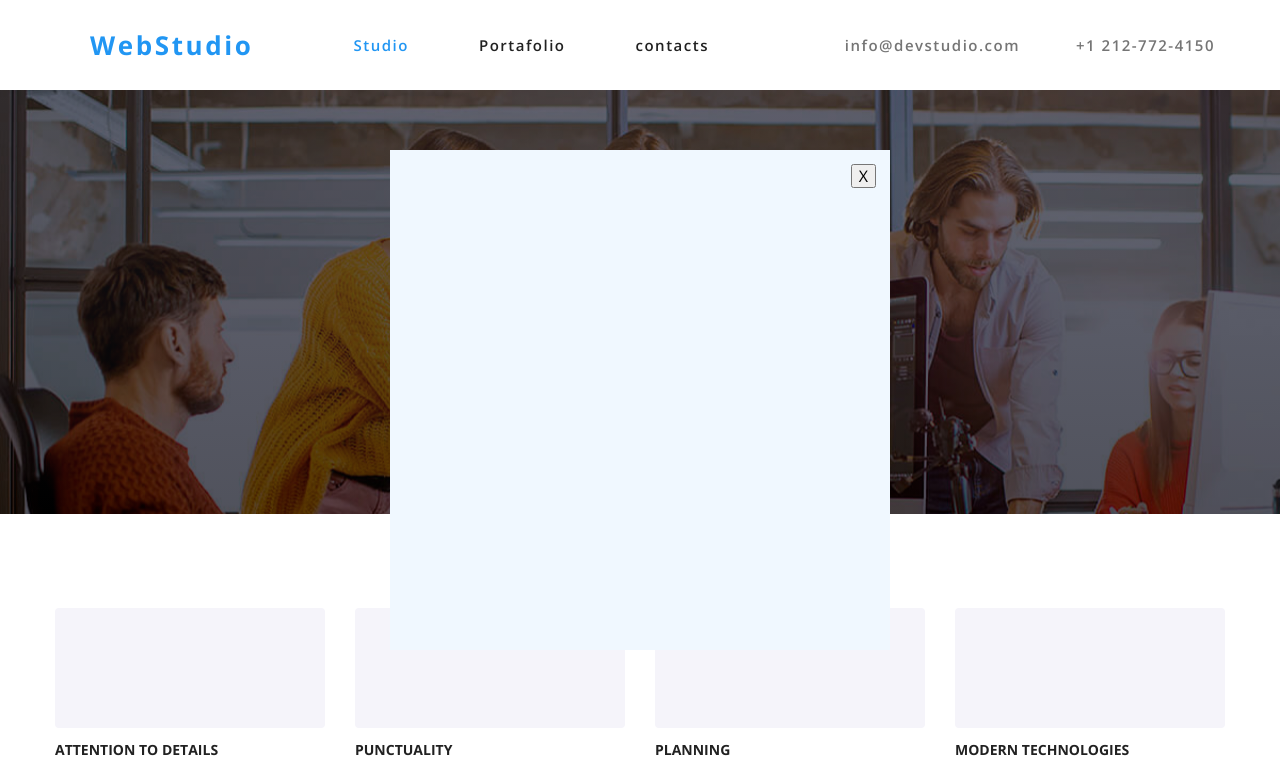
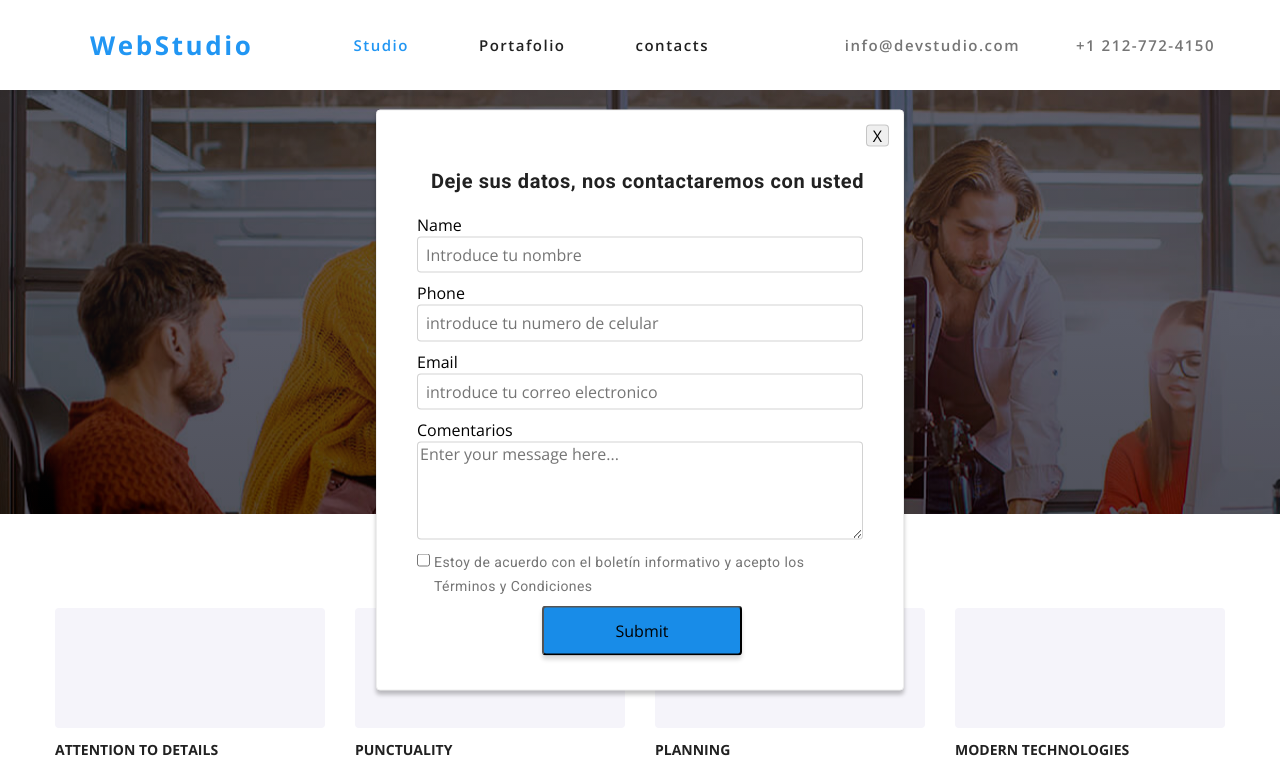
Before and after one commit to jgmorales46/goit-markup-hw-05, a plain HTML site: page index.html in a window 1280 px wide. Both pictures are taken after a click on the button "Request our service". Shown: the top 769 px of the page. Drawn offline with nearby package versions, Linux system fonts and the light colour scheme.

Commit message:
se agrego cambios a ventana modal

```diff
--- a/css/styles.css
+++ b/css/styles.css
@@ -675,20 +675,92 @@ hr {
   background-color: #212121;
 }
 .modal {
-  width: 500px;
-  height: 500px;
-  background-color: aliceblue;
+  width: 528px;
+  height: 581px;
+  background-color: #ffffff;
   position: fixed;
   top: 50%;
   left: 50%;
   transform: translate(-50%, -50%);
+  border: 1px solid rgb(238, 238, 238);
+  border-radius: 4px;
+  box-shadow: 0px 4px 4px 0px rgba(0, 0, 0, 0.25);
 
-  justify-content: flex-end;
-  display: flex;
-  align-items: flex-start;
-  padding: 14px;
+  /* filter: drop-shadow(0px 2px 1px rgba(0, 0, 0, 0.2))
+    drop-shadow(0px 1px 1px rgba(0, 0, 0, 0.14))
+    drop-shadow(0px 1px 3px rgba(0, 0, 0, 0.12)); */
+}
+.cierre__modal {
+  position: absolute;
+
+  top: 14px;
+  right: 14px;
+  margin: 0;
+  padding: 4x 8px;
+  cursor: pointer;
+  border-radius: 4px;
+  border: 1px solid rgba(33, 33, 33, 0.2);
 }
 
 .is-hidden {
   display: none;
 }
+
+/*************************************************estilos modal formulario********/
+input {
+  padding: 8px;
+  font-family: inherit;
+  border-radius: 4px;
+  border: 1px solid rgba(33, 33, 33, 0.2);
+}
+
+label {
+  display: flex;
+  flex-direction: column;
+  margin-bottom: 8px;
+  margin-top: 2px;
+  padding: 0px 40px;
+}
+textarea {
+  border-radius: 4px;
+  border: 1px solid rgba(33, 33, 33, 0.2);
+}
+.title__form {
+  color: #212121;
+  text-align: center;
+  font-family: Roboto;
+  font-size: 20px;
+  font-style: normal;
+  font-weight: 700;
+  line-height: normal;
+  letter-spacing: 0.6px;
+
+  padding-top: 38px;
+  padding-left: 15px;
+}
+.form-field {
+  display: flex;
+  align-items: baseline;
+  gap: 4px;
+  padding: 0px 40px;
+}
+
+.form-label {
+  padding: 0px;
+  color: #757575;
+  font-family: Roboto;
+  font-size: 14px;
+  font-style: normal;
+  font-weight: 400;
+  line-height: 24px; /* 171.429% */
+  letter-spacing: 0.42px;
+}
+.type__button {
+  border-radius: 4px;
+  background: #188ce8;
+  box-shadow: 0px 4px 4px 0px rgba(0, 0, 0, 0.15);
+  margin-left: 165px;
+  width: 200px;
+  height: 50px;
+  cursor: pointer;
+}
--- a/index.html
+++ b/index.html
@@ -83,7 +83,64 @@
             </button>
             <div class="backdrop is-hidden" data-modal>
               <div class="modal">
-                <button data-modal-close>X</button>
+                <button class="cierre__modal" data-modal-close>X</button>
+
+                <h3 class="title__form">
+                  Deje sus datos, nos contactaremos con usted
+                </h3>
+
+                <form>
+                  <label>
+                    Name
+                    <input
+                      type="text"
+                      name="nombre"
+                      placeholder="Introduce tu nombre"
+                    />
+                  </label>
+
+                  <label>
+                    Phone
+                    <input
+                      type="text"
+                      name="phone"
+                      placeholder="introduce tu numero de celular"
+                    />
+                  </label>
+
+                  <label>
+                    Email
+                    <input
+                      type="email"
+                      name="email"
+                      placeholder="introduce tu correo electronico"
+                    />
+                  </label>
+
+                  <label>
+                    Comentarios
+                    <textarea
+                      name="comentarios"
+                      rows="5"
+                      placeholder="Enter your message here..."
+                    ></textarea>
+                  </label>
+                  <div class="form-field">
+                    <input
+                      type="checkbox"
+                      class="form-input"
+                      name="hobby"
+                      value="sports"
+                      id="sports"
+                    />
+
+                    <label class="form-label" for="terminos__condiciones"
+                      >Estoy de acuerdo con el boletín informativo y acepto los
+                      Términos y Condiciones</label
+                    >
+                  </div>
+                  <button class="type__button" type="submit">Submit</button>
+                </form>
               </div>
             </div>
           </div>
```
